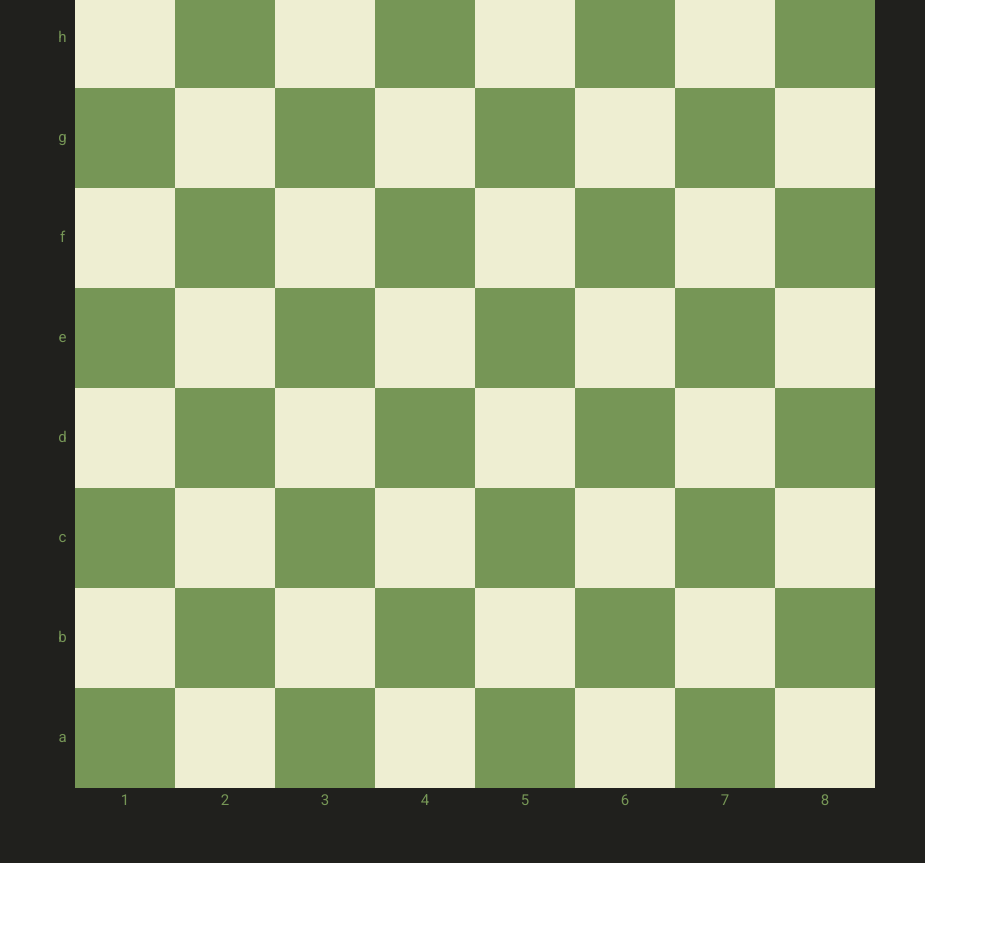
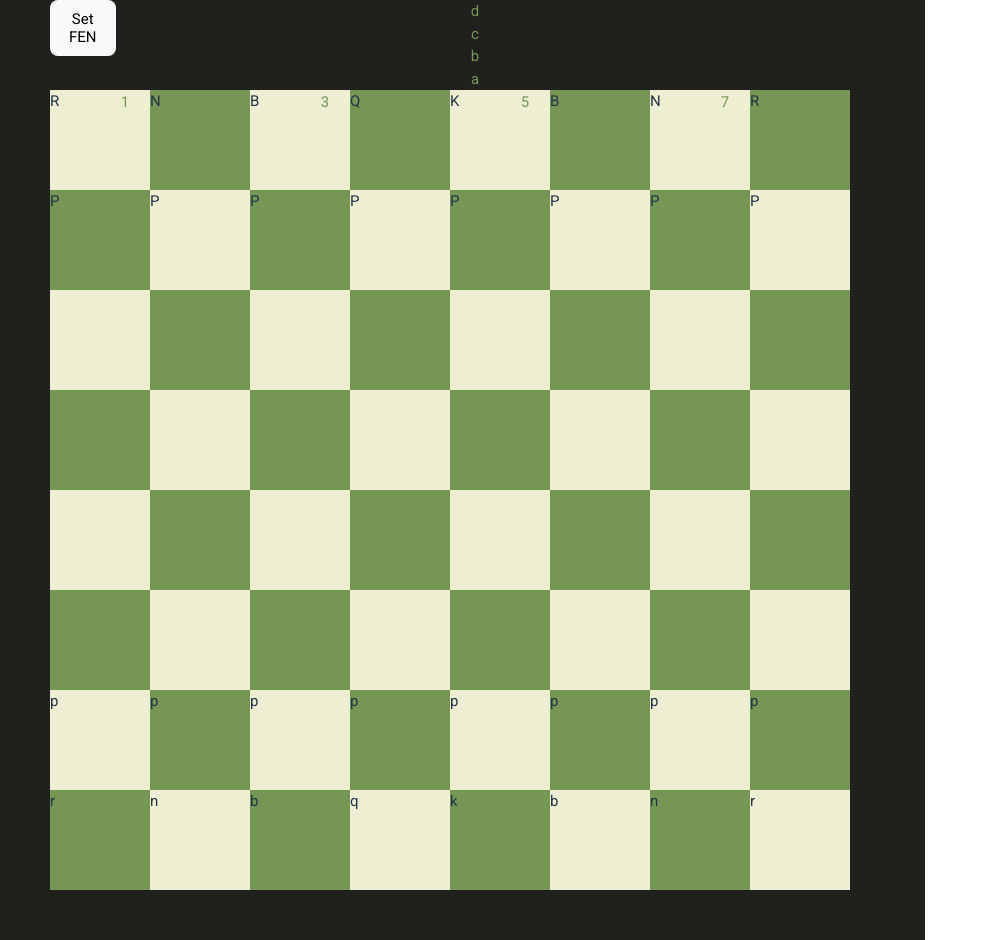
Before and after one commit to SarabjitS/chess-app, a React (Vite) app: page / in a window 1280 px wide. Shown: the whole page, without its empty margins (0-988 px from the left). Before the commit the page ends 863 px from the top, so only its background shows below. Built offline with nearby package versions, Linux system fonts and the light colour scheme.

Commit message:
initial fen state works

```diff
--- a/index.html
+++ b/index.html
@@ -3,7 +3,6 @@
   <head>
     <meta charset="UTF-8" />
     <link rel="icon" type="image/svg+xml" href="/vite.svg" />
-    <meta name="viewport" content="width=device-width, initial-scale=1.0" />
     <title>Chess App</title>
   </head>
   <body>
--- a/src/components/Board/Board.jsx
+++ b/src/components/Board/Board.jsx
@@ -1,7 +1,5 @@
 import "./Board.css";
-// import Files from "./notations/Files.jsx";
-// import Ranks from "./notations/Ranks.jsx";
-// import { clsx } from "clsx";
+import { useState } from "react";
 
 const rows = Array(8)
   .fill()
@@ -17,8 +15,30 @@ const getColorClass = (i, j) => {
 };
 
 export default function Board() {
+  const [fen, setFen] = useState("rnbqkbnr/pppppppp/8/8/8/8/PPPPPPPP/RNBQKBNR");
+  const [inputFen, setInputFen] = useState("");
+
+  const handleInputChange = (e) => {
+    setInputFen(e.target.value);
+  };
+
+  const handleSetFen = () => {
+    setFen(inputFen);
+  };
+
   return (
     <div className="board">
+      <div className="input-container">
+        <label htmlFor="fenInput">Enter FEN Notation:</label>
+        <input
+          type="text"
+          id="fenInput"
+          value={inputFen}
+          onChange={handleInputChange}
+          placeholder="e.g., rnbqkbnr/pppppppp/8/8/8/8/PPPPPPPP/RNBQKBNR"
+        />
+        <button onClick={handleSetFen}>Set FEN</button>
+      </div>
       <div className="ranks">
         {rows.map((row) => (
           <span key={row}>{String.fromCharCode(row + 96)}</span>
@@ -27,10 +47,13 @@ export default function Board() {
       <div className="squares">
         {rows.map((row, i) =>
           cols.map((col, j) => (
-            <div
-              key={row + "-" + col}
-              className={getColorClass(9 - i, j)}
-            ></div>
+            <div key={row + "-" + col} className={getColorClass(9 - i, j)}>
+              {fen && fen.split("/")[8 - i - 1].charAt(j) !== "8" && (
+                <div className="piece">
+                  {fen.split("/")[8 - i - 1].charAt(j)}
+                </div>
+              )}
+            </div>
           ))
         )}
       </div>
```
Also changed, not shown: src/components/Input.jsx (added, +25 -0 lines).
